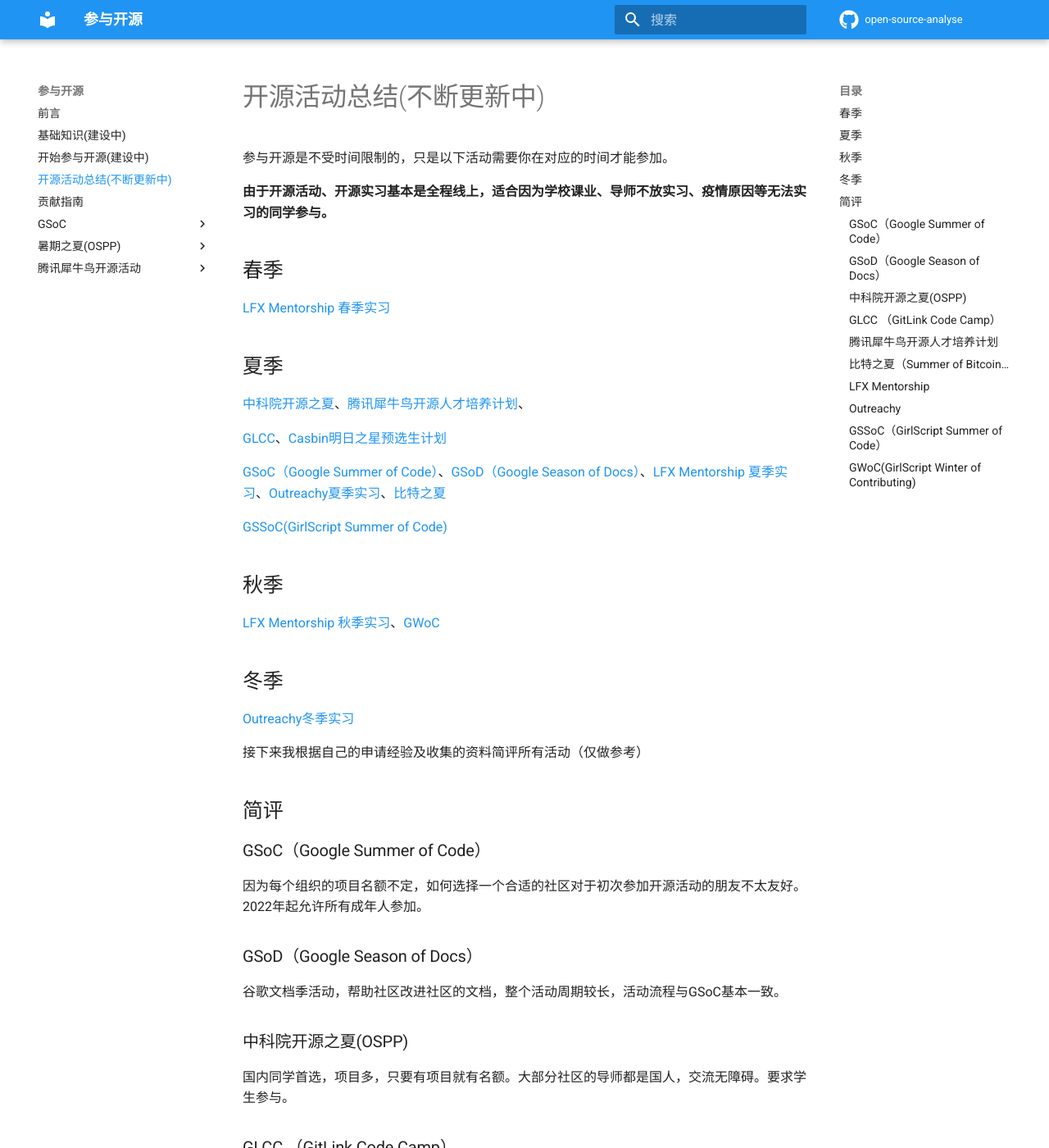
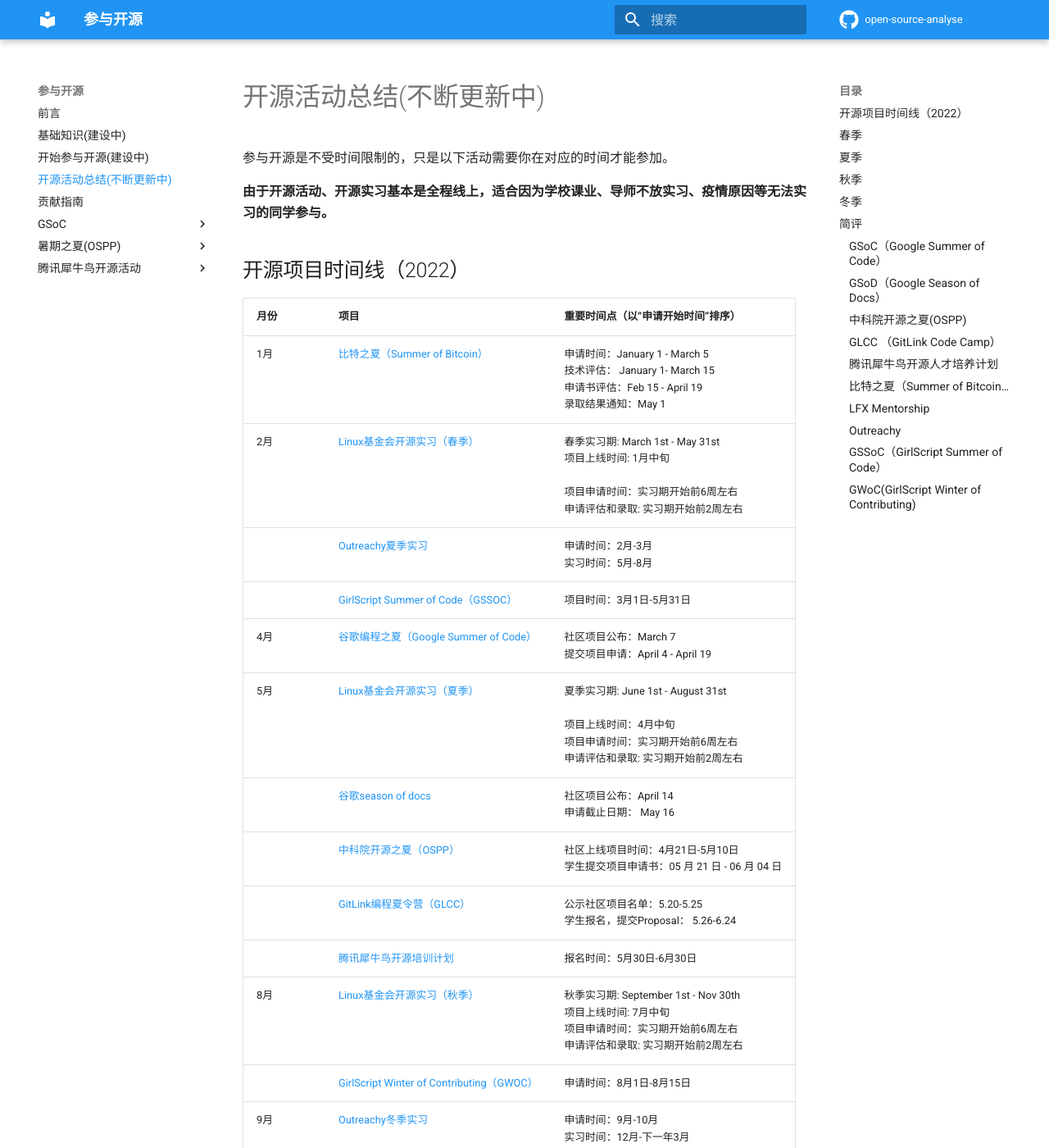
Before and after one commit to erdengk/gsoc-analyse, an MkDocs documentation site: the page built from docs/cn/activity.md, in a window 1280 px wide and 1400 px high. Shown: the whole window at 82% size. Built offline with MkDocs 1.6.1 and Material for MkDocs 9.7.7, drawn with Linux system fonts in a browser that asks for light colours; comment, search, counter and statistics services are not loaded.

Commit message:
add Programs Timeline in activity.md

```diff
--- a/docs/cn/activity.md
+++ b/docs/cn/activity.md
@@ -2,6 +2,22 @@
 
 **由于开源活动、开源实习基本是全程线上，适合因为学校课业、导师不放实习、疫情原因等无法实习的同学参与。**
 
+## 开源项目时间线（2022）
+| 月份 | 项目                                                         | 重要时间点（以“申请开始时间”排序）                           |
+| ---- | ------------------------------------------------------------ | ------------------------------------------------------------ |
+| 1月  | [比特之夏（Summer of Bitcoin）](https://www.summerofbitcoin.org) | 申请时间：January 1 - March 5<br />技术评估： January 1- March 15<br />申请书评估：Feb 15 - April 19<br />录取结果通知：May 1 |
+| 2月  | [Linux基金会开源实习（春季）](https://docs.linuxfoundation.org/lfx/mentorship/mentorship-program-timelines) | 春季实习期: March 1st - May 31st<br />项目上线时间: 1月中旬<br /><br />项目申请时间：实习期开始前6周左右<br />申请评估和录取: 实习期开始前2周左右 |
+|      | [Outreachy夏季实习](https://www.outreachy.org)               | 申请时间：2月-3月<br />实习时间：5月-8月                     |
+|      | [GirlScript Summer of Code（GSSOC）](https://gssoc.girlscript.tech) | 项目时间：3月1日-5月31日                                     |
+| 4月  | [谷歌编程之夏（Google Summer of Code）](https://summerofcode.withgoogle.com) | 社区项目公布：March 7<br />提交项目申请：April 4 - April 19  |
+| 5月  | [Linux基金会开源实习（夏季）](https://docs.linuxfoundation.org/lfx/mentorship/mentorship-program-timelines) | 夏季实习期: June 1st - August 31st<br /><br />项目上线时间：4月中旬<br />项目申请时间：实习期开始前6周左右<br />申请评估和录取: 实习期开始前2周左右 |
+|      | [谷歌season of docs](https://developers.google.com/season-of-docs) | 社区项目公布：April 14<br />申请截止日期： May 16            |
+|      | [中科院开源之夏（OSPP）](https://summer-ospp.ac.cn/#/howitworks) | 社区上线项目时间：4月21日-5月10日<br />学生提交项目申请书：05 月 21 日 - 06 月 04 日 |
+|      | [GitLink编程夏令营（GLCC）](https://www.gitlink.org.cn/glcc) | 公示社区项目名单：5.20-5.25<br />学生报名，提交Proposal： 5.26-6.24 |
+|      | [腾讯犀牛鸟开源培训计划](https://opensource.tencent.com/summer-of-code) | 报名时间：5月30日-6月30日                                    |
+| 8月  | [Linux基金会开源实习（秋季）](https://docs.linuxfoundation.org/lfx/mentorship/mentorship-program-timelines) | 秋季实习期: September 1st - Nov 30th<br />项目上线时间: 7月中旬<br />项目申请时间：实习期开始前6周左右<br />申请评估和录取: 实习期开始前2周左右 |
+|      | [GirlScript Winter of Contributing（GWOC）](https://gwoc.girlscript.tech/index.html) | 申请时间：8月1日-8月15日                                     |
+| 9月  | [Outreachy冬季实习](https://www.outreachy.org)               | 申请时间：9月-10月<br />实习时间：12月-下一年3月             |
 
 ## 春季
 
```
